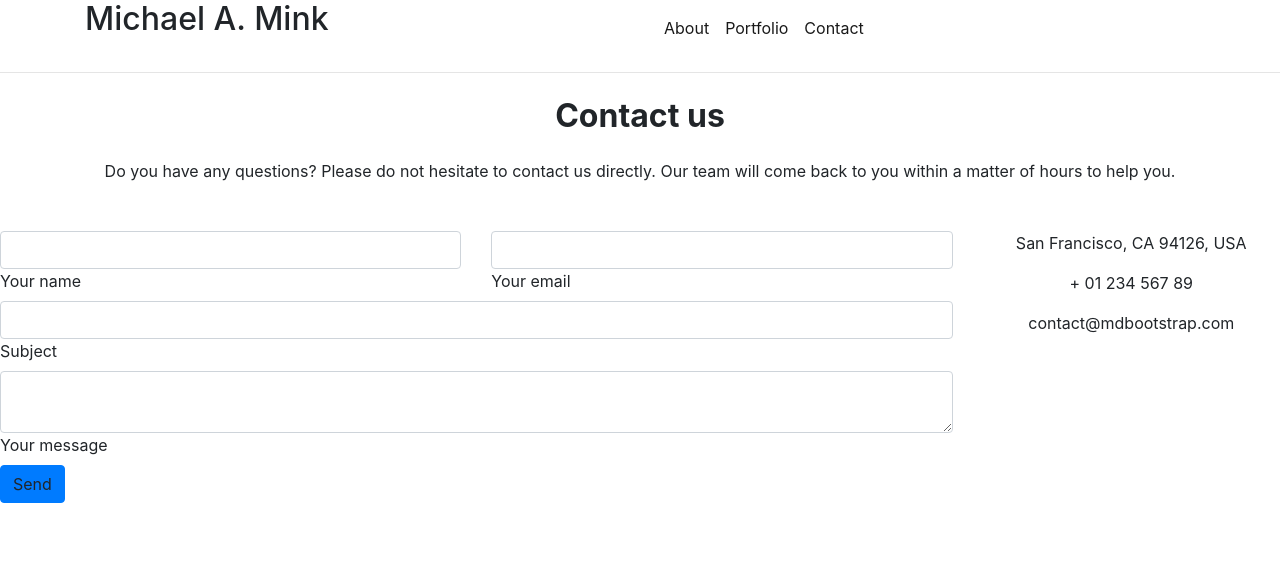
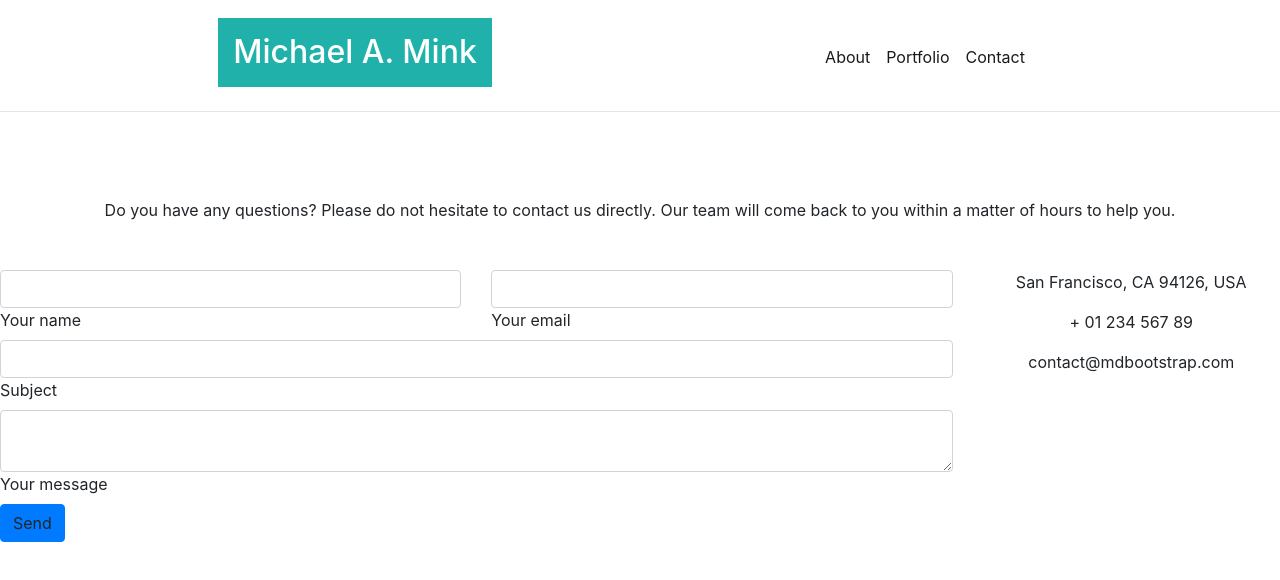
Before and after one commit to cermqm/BootstrapHW, a plain HTML site: page contact.html in a window 1280 px wide. Drawn offline with nearby package versions, Linux system fonts and the light colour scheme.

Commit message:
added css to contact.html

```diff
--- a/contact.html
+++ b/contact.html
@@ -12,6 +12,10 @@
     <!-- Needed to include navbar from external html -->
     <script src="https://ajax.googleapis.com/ajax/libs/jquery/3.5.1/jquery.min.js"></script>
     <!-- Needed to include navbar from external html -->
+
+    <!-- CSS to add additional styling -->
+    <link rel="stylesheet" href="style.css">
+    <!-- CSS to add additional styling -->
 
     <!--Navigation bar-->
     <div id="nav-placeholder"></div>
```
Also changed, not shown: index.html (+3 -0 lines).
